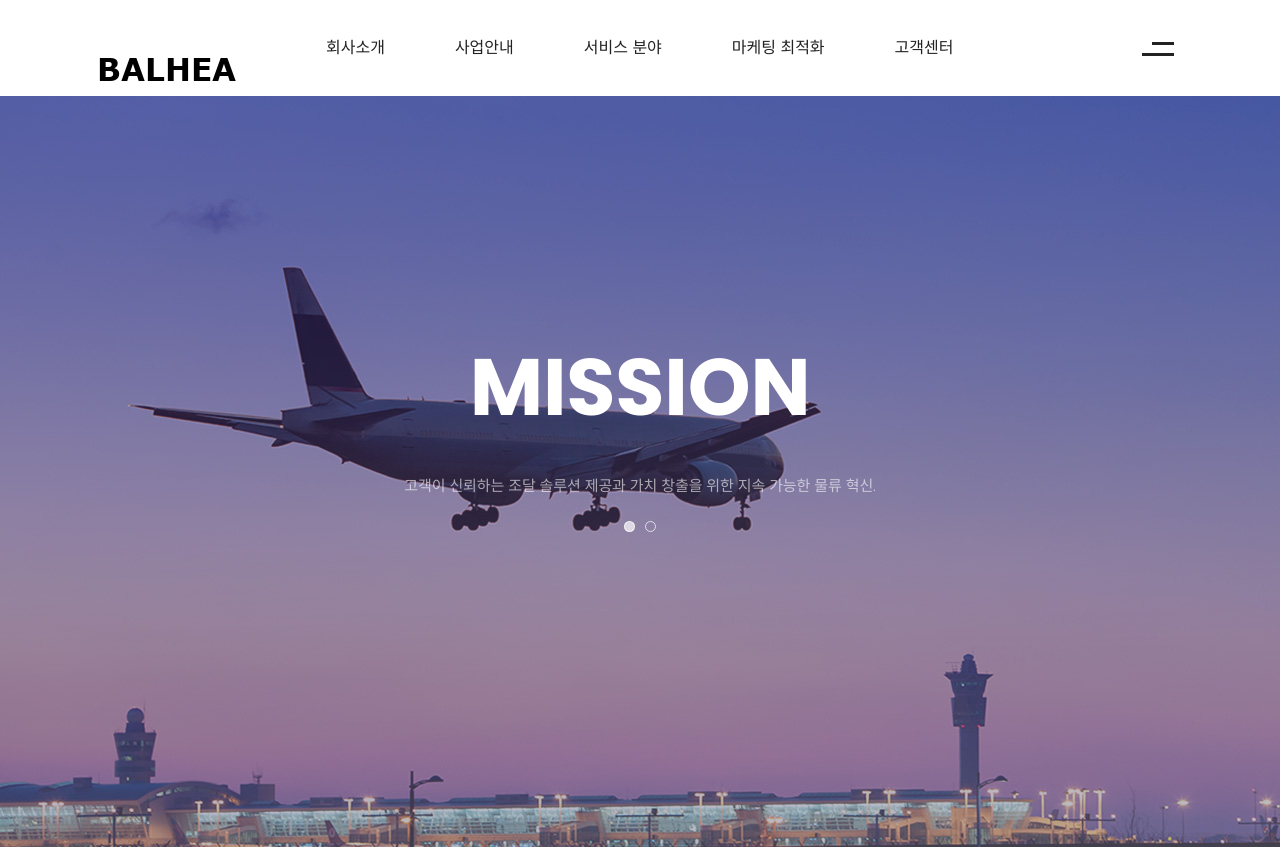
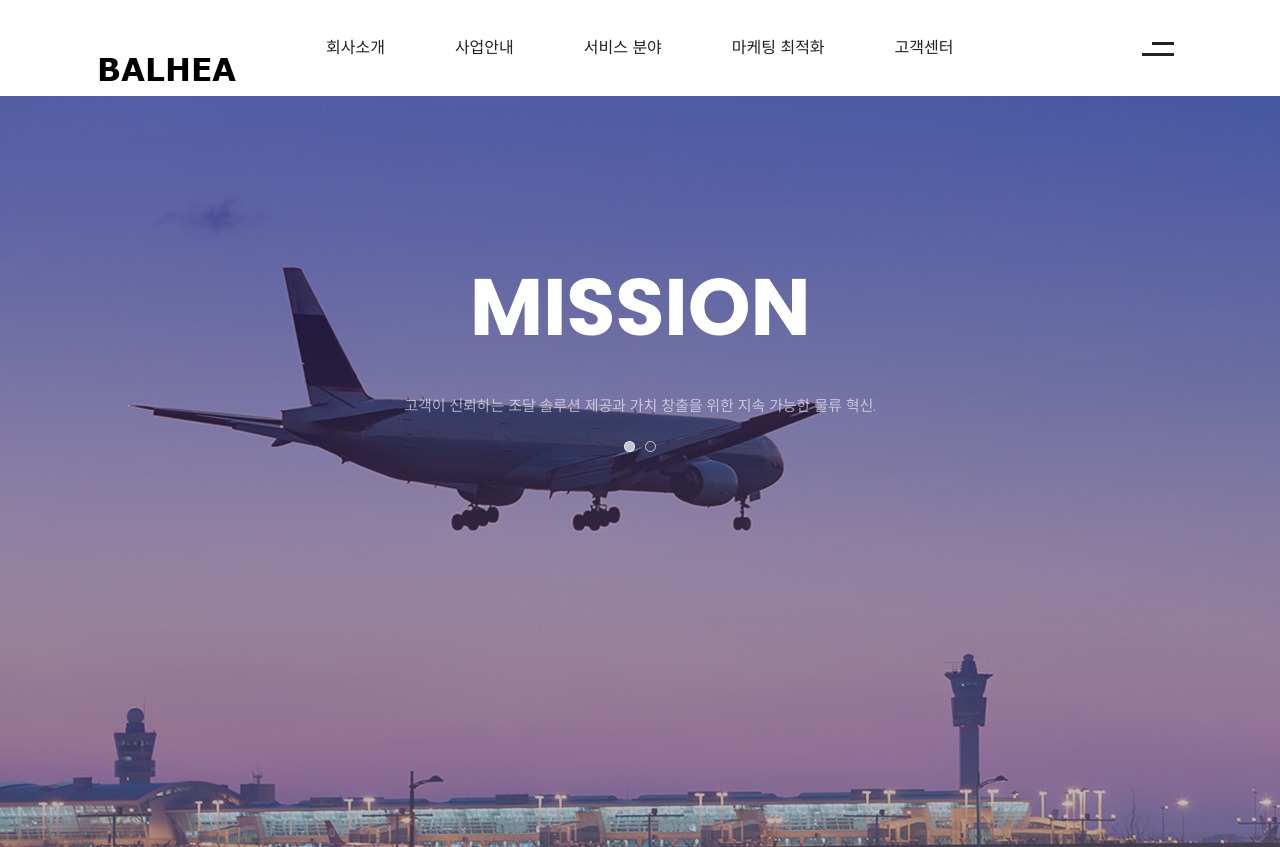
Before and after one commit to HyunhLee/HyunhLee.github.io, a PHP site: page / in a window 1280 px wide. Shown: the top 847 px of the page. Run offline with PHP 8.4, Linux system fonts and the light colour scheme.

Commit message:
css수정10

```diff
--- a/css/sh_main.css
+++ b/css/sh_main.css
@@ -18,7 +18,7 @@
 #sh_main_banner .sh_main_img .box1{background-image:url(../img/main/main_banner_01.jpg)}
 #sh_main_banner .sh_main_img .box2{background-image:url(../img/main/main_banner_02.jpg)}
 #sh_main_banner .sh_main_img .box3{background-image:url(../img/main/main_banner_03.jpg)}
-#sh_main_banner .sh_txt_box{position:absolute;top:0;left:0;width:100%;height:100%;z-index:100;padding-top:330px;text-align:center}
+#sh_main_banner .sh_txt_box{position:absolute;top:0;left:0;width:100%;height:100%;z-index:100;padding-top:250px;text-align:center}
 #sh_main_banner .sh_txt_box .move_txt01{margin-top:-25px;font-size:80px;color:#fff;font-weight:100;letter-spacing:-0.2px;opacity:0;font-family:'Poppins'}
 #sh_main_banner .sh_txt_box .move_txt01 b{font-weight:700}
 #sh_main_banner .sh_txt_box .move_txt02{white-space:pre-line;margin:30px 0 20px;font-size:15px;line-height:23px;color:rgba(255,255,255,.6);font-weight:300;letter-spacing:-0.1px;opacity:0;font-family:'Poppins'}
@@ -177,7 +177,7 @@
 }
 
 /* =========================== atc05 */
-#atc05{overflow:hidden;position:relative;height:1228px;margin:0 auto;letter-spacing:-.3px}
+#atc05{overflow:hidden;position:relative;height:1228px;margin:0 auto;letter-spacing:-.3px;background-color: #fff;}
 #atc05:after{display:block;content:"";clear:both}
 #atc05 .inner1{position:absolute;right:50%;width:50%;height:528px;background:url(../img/main/inc01/inc01_img1.jpg) center no-repeat;background-size:cover}
 #atc05 .inner2{position:absolute;top:99px;left:calc(50% - 100px);width:700px;height:430px;padding:77px 20px 0 72px;border-top-left-radius:50px;background:#f7f7f7}
```
